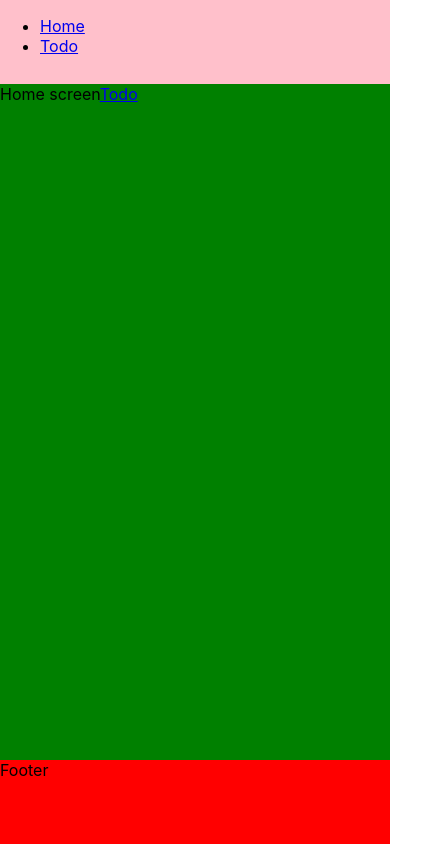
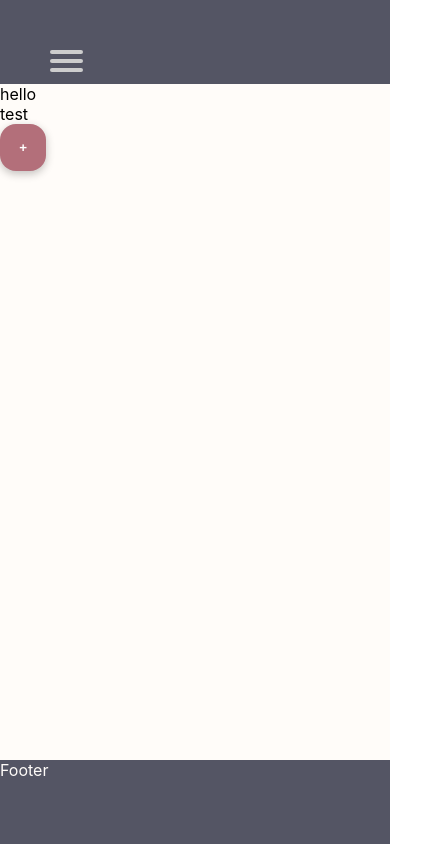
Before and after one commit to BaileyNepe/second-brain, a React (Create React App) app in the folder frontend/: page / in a window 390 px wide. Shown: the whole page, 440 px wide, since content can reach past the window. Built offline with nearby package versions, Linux system fonts and the light colour scheme.

Commit message:
added hamburger menu

```diff
--- a/frontend/src/App.css
+++ b/frontend/src/App.css
@@ -1,3 +1,28 @@
+:root {
+  --primary: blue;
+  --secondary: red;
+  --tertiary: #545564;
+  --background: #fffcf9;
+  --button: #b36f7a;
+  --button-hover: #c4919a;
+  --high: #b3001b;
+  --low: #0b5d15;
+  --med: #ee6123;
+  --text-light: white;
+}
+
+a {
+  color: var(--background);
+  text-decoration: none;
+  font-weight: bold;
+}
+
+ul {
+  list-style: none;
+  padding: 0;
+  margin: 0;
+}
+
 .app {
   display: grid;
   grid-template-rows: 10vh 80vh 10vh;
@@ -5,16 +30,34 @@
 }
 
 .header {
+  color: var(--background);
   grid-area: header;
-  background-color: pink;
+  background-color: var(--tertiary);
 }
 
 .body {
   grid-area: body;
-  background-color: green;
+  background-color: var(--background);
 }
 
 .footer {
   grid-area: footer;
-  background-color: red;
+  background-color: var(--tertiary);
+  color: var(--background);
 }
+
+.button {
+  padding: 1rem 1.2rem;
+  border: 1px transparent;
+  color: white;
+  background-color: var(--button);
+  border-radius: 1rem;
+  box-shadow: rgba(0, 0, 0, 0.24) 0px 3px 8px;
+  font-weight: bold;
+  transition: 0.2s ease-in-out;
+  cursor: pointer;
+}
+
+.button:hover {
+  background-color: var(--button-hover);
+}
--- a/frontend/src/components/Header.js
+++ b/frontend/src/components/Header.js
@@ -1,10 +1,17 @@
-import React from 'react';
 import { Link } from 'react-router-dom';
+
+import styles from './header.module.css';
 const Header = () => {
   return (
     <header className="header">
-      <nav>
-        <ul>
+      <nav role="navigation">
+        <div className={styles.menuToggle}>
+          <input type="checkbox" />
+
+          <span></span>
+          <span></span>
+          <span></span>
+          <ul className={styles.menu}>
             <li>
               <Link to="/">Home</Link>
             </li>
@@ -12,6 +19,7 @@ const Header = () => {
               <Link to="/todo">Todo</Link>
             </li>
           </ul>
+        </div>
       </nav>
     </header>
   );
--- /dev/null
+++ b/frontend/src/components/header.module.css
@@ -0,0 +1,112 @@
+.menuToggle {
+  display: block;
+  position: relative;
+  top: 50px;
+  left: 50px;
+  z-index: 1;
+  -webkit-user-select: none;
+  user-select: none;
+}
+
+.menuToggle a {
+  text-decoration: none;
+  color: #232323;
+  transition: color 0.3s ease;
+}
+
+.menuToggle a:hover {
+  color: tomato;
+}
+
+.menuToggle input {
+  display: block;
+  width: 40px;
+  height: 32px;
+  position: absolute;
+  top: -7px;
+  left: -5px;
+  cursor: pointer;
+  opacity: 0; /* hide this */
+  z-index: 2; /* and place it over the hamburger */
+  -webkit-touch-callout: none;
+}
+
+/*
+ * Just a quick hamburger
+ */
+.menuToggle span {
+  display: block;
+  width: 33px;
+  height: 4px;
+  margin-bottom: 5px;
+  position: relative;
+  background: #cdcdcd;
+  border-radius: 3px;
+  z-index: 1;
+  transform-origin: 4px 0px;
+  transition: transform 0.5s cubic-bezier(0.77, 0.2, 0.05, 1), background 0.5s cubic-bezier(0.77, 0.2, 0.05, 1), opacity 0.55s ease;
+}
+
+.menuToggle span:first-child {
+  transform-origin: 0% 0%;
+}
+
+.menuToggle span:nth-last-child(2) {
+  transform-origin: 0% 100%;
+}
+
+/*
+ * Transform all the slices of hamburger
+ * into a crossmark.
+ */
+.menuToggle input:checked ~ span {
+  opacity: 1;
+  transform: rotate(45deg) translate(-2px, -1px);
+  background: #232323;
+}
+
+/*
+ * But let's hide the middle one.
+ */
+.menuToggle input:checked ~ span:nth-last-child(3) {
+  opacity: 0;
+  transform: rotate(0deg) scale(0.2, 0.2);
+}
+
+/*
+ * Ohyeah and the last one should go the other direction
+ */
+.menuToggle input:checked ~ span:nth-last-child(2) {
+  transform: rotate(-45deg) translate(0, -1px);
+}
+
+/*
+ * Make this absolute positioned
+ * at the top left of the screen
+ */
+.menu {
+  position: absolute;
+  width: 300px;
+  margin: -100px 0 0 -50px;
+  padding: 50px;
+  padding-top: 125px;
+  background: #ededed;
+  list-style-type: none;
+  -webkit-font-smoothing: antialiased;
+  /* to stop flickering of text in safari */
+  transform-origin: 0% 0%;
+  transform: translate(-100%, 0);
+  transition: transform 0.5s cubic-bezier(0.77, 0.2, 0.05, 1);
+}
+
+.menu li {
+  padding: 10px 0;
+  font-size: 22px;
+}
+
+/*
+ * And let's slide it in from the left
+ */
+.menuToggle input:checked ~ ul {
+  transform: none;
+}
--- a/frontend/src/screens/HomeScreen.js
+++ b/frontend/src/screens/HomeScreen.js
@@ -1,11 +1,19 @@
-import React from "react";
-import { Link } from "react-router-dom";
-
 const HomeScreen = () => {
+  const dummy = [
+    { title: 'hello', isComplete: false },
+    { title: 'test', isComplete: false },
+  ];
   return (
     <div>
-      Home screen
-      <Link to="/todo">Todo</Link>{" "}
+      <div>
+        {dummy.map((todoItem) => (
+          <div>
+            <div>{todoItem.title}</div>
+            <div></div>
+          </div>
+        ))}
+      </div>
+      <button className="button">+</button>
     </div>
   );
 };
```
Also changed, not shown: frontend/src/App.js (+6 -8 lines). Lines whose indentation alone changed are shown as unchanged.
